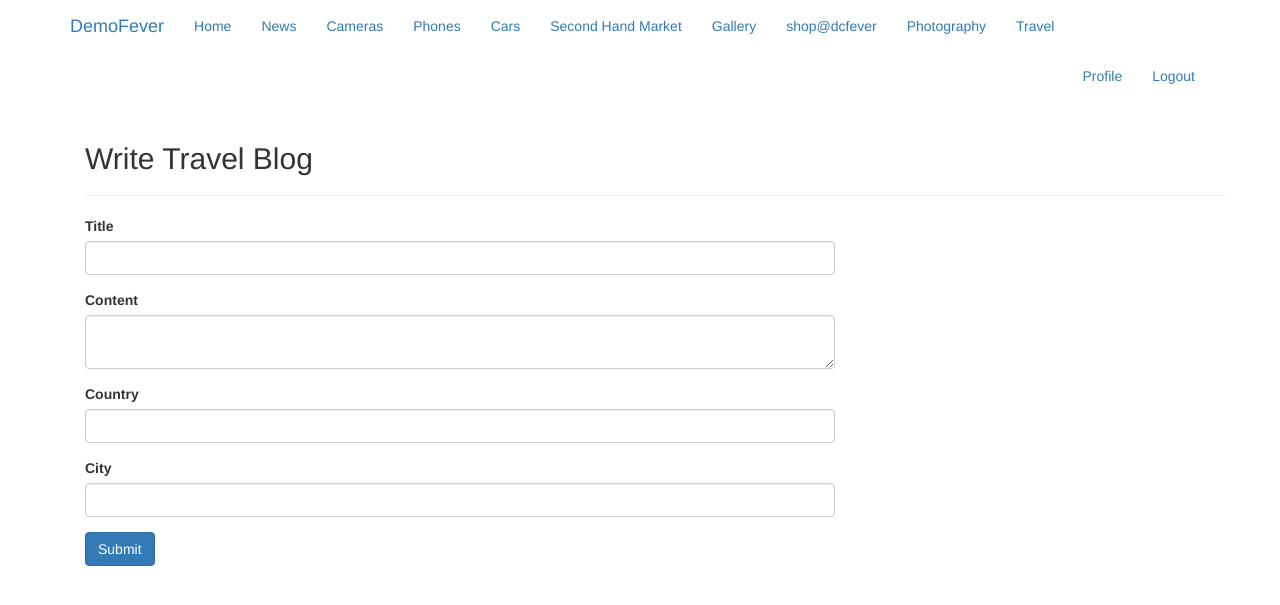
After one commit to ltek0/Flask-Exercise, a Flask app: page /write in a window 1280 px wide. The commit adds this page. Shown: the top 605 px of the page. Run offline with Flask 3, Linux system fonts and the light colour scheme; the visitor is signed in with stand-in values (Sample User, id 1); data comes from the database, SQL or seed files in the repository; parts of the project's set-up code (start-up, migrations or seed data) failed here and were passed over; some libraries are stand-ins or nearby versions.

Commit message:
temp TravelBlog

```diff
--- a/app.py
+++ b/app.py
@@ -17,6 +17,6 @@ if __name__ == "__main__":
 
     flask_app.run(
         host='0.0.0.0',
-        port=5000,
+        port=5001,
         threaded=True
     )
--- a/app/forms.py
+++ b/app/forms.py
@@ -15,7 +15,7 @@ from wtforms import (
     EmailField,
     SelectField
 )
-from wtforms.validators import DataRequired, Length, Email, EqualTo
+from wtforms.validators import DataRequired, Length, Email, EqualTo, Optional
 from flask_wtf.file import FileRequired,  FileAllowed
 
 from .models import User, GalleryPostImage
@@ -205,3 +205,23 @@ class CreateSecondHandPost(FlaskForm):
     def validate_price(self, price):
         if price.data < 0:
             raise ValidationError('Invalid price')
+
+# ----------------------------------------------------------------
+
+class TravelBlogForm(FlaskForm):
+    title = StringField('Title', validators=[DataRequired(), Length(max=128)])
+    content = TextAreaField('Content', validators=[DataRequired()])
+    country = StringField('Country', validators=[Optional(), Length(max=100)])
+    city = StringField('City', validators=[Optional(), Length(max=100)])
+    submit = SubmitField('Submit')
+
+    def __init__(self, *args, **kwargs):
+        super(TravelBlogForm, self).__init__(*args, **kwargs)
+
+        if not self.title.data or not self.content.data or not self.country.data or not self.city.data:
+            self.title.data = ''
+            self.content.data = ''
+            self.country.data = ''
+            self.city.data = ''
+
+# ----------------------------------------------------------------
--- a/app/models.py
+++ b/app/models.py
@@ -265,3 +265,74 @@ class SecondHandImage(db.Model):
 
     def __repr__(self) -> str:
         return f'<secondhandimage {self.id}:{self.path}>'
+
+
+#----------------------------------------------------------------------------------
+class TravelBlog(db.Model):
+    id = db.Column(db.Integer, primary_key=True)
+    title = db.Column(db.String(100), nullable=False)
+    content = db.Column(db.Text, nullable=False)
+    timestamp = db.Column(db.DateTime, nullable=False, default=dt.utcnow)
+    user_id = db.Column(db.Integer, db.ForeignKey('user.id'), nullable=False)
+    country_id = db.Column(db.Integer, db.ForeignKey('country.id'), nullable=False)
+    city_id = db.Column(db.Integer, db.ForeignKey('city.id'), nullable=False)
+
+    user = db.relationship('User', backref='travel_blogs', lazy=True)
+    country = db.relationship('Country', backref='travel_blogs', lazy=True)
+    city = db.relationship('City', backref='travel_blogs', lazy=True)
+
+    def __repr__(self) -> str:
+        return f"<TravelBlog '{self.id}:{self.title}'>"
+
+    def __init__(self, title, content, country, city, user):
+        self.title = title
+        self.content = content
+        self.country = country
+        self.city = city
+        self.user = user
+
+    @staticmethod
+    def create_or_get_country(name):
+        country = Country.query.filter_by(name=name).first()
+        if not country:
+            country = Country(name=name)
+            db.session.add(country)
+            db.session.commit()  # Commit the changes to the database
+        return country
+
+    @staticmethod
+    def create_or_get_city(name):
+        city = City.query.filter_by(name=name).first()
+        if not city:
+            city = City(name=name)
+            db.session.add(city)
+            db.session.commit()  # Commit the changes to the database
+        return city
+
+    def save(self):
+        country = self.create_or_get_country(self.country_name)
+        city = self.create_or_get_city(self.city_name)
+
+        self.country = country
+        self.city = city
+
+        db.session.add(self)
+        db.session.commit()
+
+
+class Country(db.Model):
+    id = db.Column(db.Integer, primary_key=True)
+    name = db.Column(db.String(100), nullable=False)
+
+    def __repr__(self) -> str:
+        return f"Country('{self.name}')"
+
+
+class City(db.Model):
+    id = db.Column(db.Integer, primary_key=True)
+    name = db.Column(db.String(100), nullable=False)
+
+    def __repr__(self) -> str:
+        return f"City('{self.name}')"
+
+#----------------------------------------------------------------------------------
--- a/app/routes.py
+++ b/app/routes.py
@@ -15,6 +15,8 @@ from .email import send_password_reset_email
 import app.models as models
 import app.google_cloud as google_cloud
 
+from app.forms import TravelBlogForm
+from app.models import TravelBlog, Country, City
 
 @flask_app.before_request
 def before_request():
@@ -437,6 +439,41 @@ def photography():
 
 @flask_app.route('/travel')
 def travel():
-    return render_template('others/travel.html.j2', title=_('Travel'))
+    blogs = TravelBlog.query.order_by(TravelBlog.timestamp.desc()).all()
+    return render_template('others/travel.html.j2', blogs=blogs)
+
+@flask_app.route('/write', methods=['GET', 'POST'])
+@login_required
+def write():
+    form = TravelBlogForm()
+    if form.validate_on_submit():
+        # Check if city and country exist, if not, create them
+        country = Country.query.filter_by(name=form.country.data).first()
+        if not country:
+            country = Country(name=form.country.data)
+            db.session.add(country)
+
+        city = City.query.filter_by(name=form.city.data).first()
+        if not city:
+            city = City(name=form.city.data)
+            db.session.add(city)
+
+        db.session.commit()
+
+        # Create the TravelBlog object
+        blog = TravelBlog(
+            title=form.title.data,
+            content=form.content.data,
+            country=country,
+            city=city,
+            user=current_user
+        )
+
+        db.session.add(blog)
+        db.session.commit()
+
+        flash(_('Your travel blog has been created!'))
+        return redirect(url_for('travel'))
+    return render_template('others/write.html.j2', title=_('Write Travel Blog'), form=form)
 
 #------------------------------------------------------------------------------
--- /dev/null
+++ b/app/templates/others/write.html.j2
@@ -0,0 +1,62 @@
+{% extends "base.html.j2" %}
+{% import 'bootstrap/wtf.html' as wtf %}
+{% block app_content %}
+
+<div class="container">
+    <h2>{{ _('Write Travel Blog') }}</h2>
+    <hr>
+    <div class="row">
+        <div class="col-md-8 offset-md-2">
+            <form method="POST">
+                {{ form.hidden_tag() }}
+                <div class="form-group">
+                    {{ form.title.label(class="form-control-label") }}
+                    {{ form.title(class="form-control") }}
+                    {% if form.title.errors %}
+                        <ul class="errors">
+                            {% for error in form.title.errors %}
+                                <li>{{ error }}</li>
+                            {% endfor %}
+                        </ul>
+                    {% endif %}
+                </div>
+                <div class="form-group">
+                    {{ form.content.label(class="form-control-label") }}
+                    {{ form.content(class="form-control") }}
+                    {% if form.content.errors %}
+                        <ul class="errors">
+                            {% for error in form.content.errors %}
+                                <li>{{ error }}</li>
+                            {% endfor %}
+                        </ul>
+                    {% endif %}
+                </div>
+                <div class="form-group">
+                    {{ form.country.label(class="form-control-label") }}
+                    {{ form.country(class="form-control") }}
+                    {% if form.country.errors %}
+                        <ul class="errors">
+                            {% for error in form.country.errors %}
+                                <li>{{ error }}</li>
+                            {% endfor %}
+                        </ul>
+                    {% endif %}
+                </div>
+                <div class="form-group">
+                    {{ form.city.label(class="form-control-label") }}
+                    {{ form.city(class="form-control") }}
+                    {% if form.city.errors %}
+                        <ul class="errors">
+                            {% for error in form.city.errors %}
+                                <li>{{ error }}</li>
+                            {% endfor %}
+                        </ul>
+                    {% endif %}
+                </div>
+                <button type="submit" class="btn btn-primary">{{ _('Submit') }}</button>
+            </form>
+        </div>
+    </div>
+</div>
+
+{% endblock %}
```
Also changed, not shown: app/templates/others/travel.html.j2 (+18 -1 lines).
